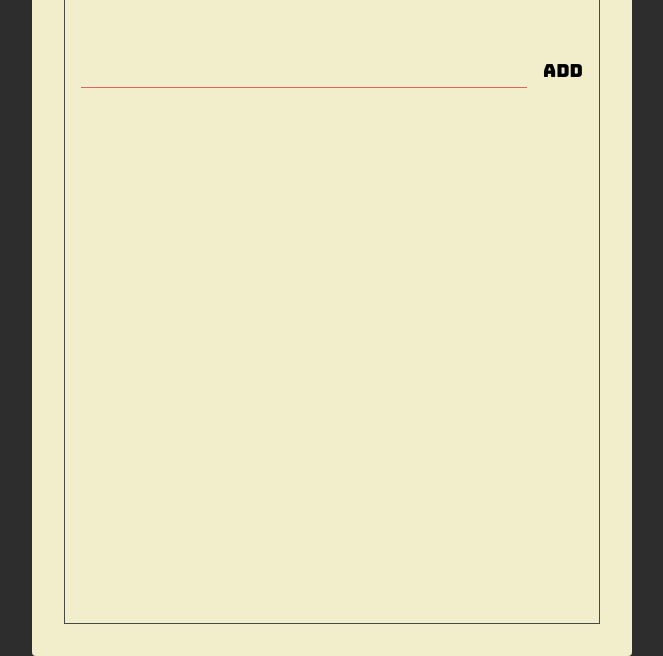
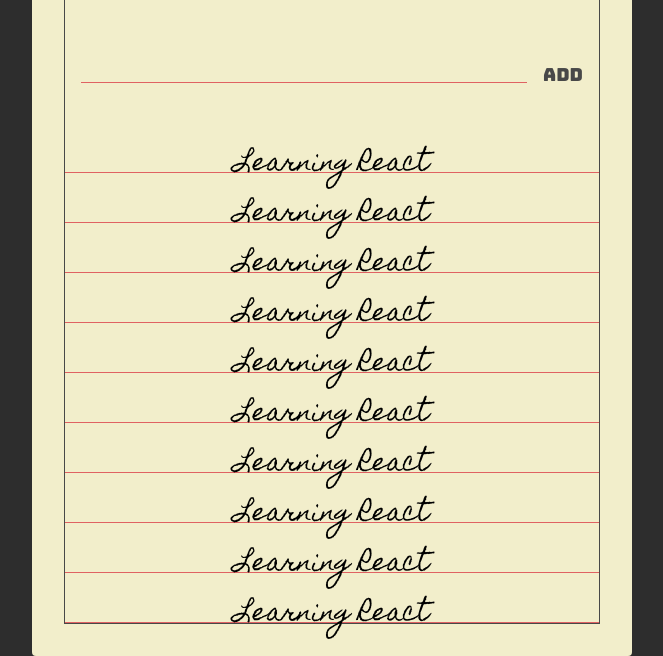
Before and after one commit to adithwip/pure-html-css-js, a website: page index.html in a window 1280 px wide. Shown: the part 144-800 px from the top of the page, without its empty margins (308-971 px from the left). Drawn offline with Linux system fonts and the light colour scheme.

Commit message:
create todos section

```diff
--- a/index.html
+++ b/index.html
@@ -27,7 +27,40 @@
         <section class="add">
           <div class="add-form">
             <input class="add-input" type="text" />
-            <button class="add-btn">Add</button>
+            <button class="add-btn main-black-color">Add</button>
+          </div>
+        </section>
+
+        <section class="todos">
+          <div class="todo">
+            <span class="todo-text">Learning React</span>
+          </div>
+          <div class="todo">
+            <span class="todo-text">Learning React</span>
+          </div>
+          <div class="todo">
+            <span class="todo-text">Learning React</span>
+          </div>
+          <div class="todo">
+            <span class="todo-text">Learning React</span>
+          </div>
+          <div class="todo">
+            <span class="todo-text">Learning React</span>
+          </div>
+          <div class="todo">
+            <span class="todo-text">Learning React</span>
+          </div>
+          <div class="todo">
+            <span class="todo-text">Learning React</span>
+          </div>
+          <div class="todo">
+            <span class="todo-text">Learning React</span>
+          </div>
+          <div class="todo">
+            <span class="todo-text">Learning React</span>
+          </div>
+          <div class="todo">
+            <span class="todo-text">Learning React</span>
           </div>
         </section>
       </div>
--- a/style.css
+++ b/style.css
@@ -4,6 +4,7 @@
 
 :root {
   --main-red-color: #e06262;
+
   --main-black-color: #484848;
 }
 
@@ -49,6 +50,7 @@
 .frame {
   display: flex;
   flex-direction: column;
+  justify-content: space-between;
 
   border: 1px solid var(--main-black-color);
   height: 100%;
@@ -81,13 +83,21 @@
   outline: unset;
 }
 
+.header-btn.main-red-color:active {
+  text-shadow: 1px 1px 2px var(--main-red-color);
+}
+
+.header-btn.main-black-color:active {
+  text-shadow: 1px 1px 2px var(--main-black-color);
+}
+
 .add {
   padding: 16px;
 }
 
 .add-form {
   display: flex;
-  align-items: center;
+  align-items: flex-start;
 }
 
 .add-input {
@@ -117,3 +127,32 @@
   border: unset;
   outline: unset;
 }
+
+.add-btn:active {
+  text-shadow: 1px 1px 2px var(--main-black-color);
+}
+
+.todos {
+  display: flex;
+  flex-direction: column;
+}
+
+.todo {
+  position: relative;
+
+  flex: 1 0 auto;
+  text-align: center;
+
+  min-height: 34px;
+  margin: 16px 0 0;
+  font-family: "Homemade Apple", sans-serif;
+  font-size: 24px;
+
+  border-bottom: 1px solid var(--main-red-color);
+}
+
+.todo-text {
+  position: absolute;
+  left: 50%;
+  transform: translate(-50%);
+}
```
